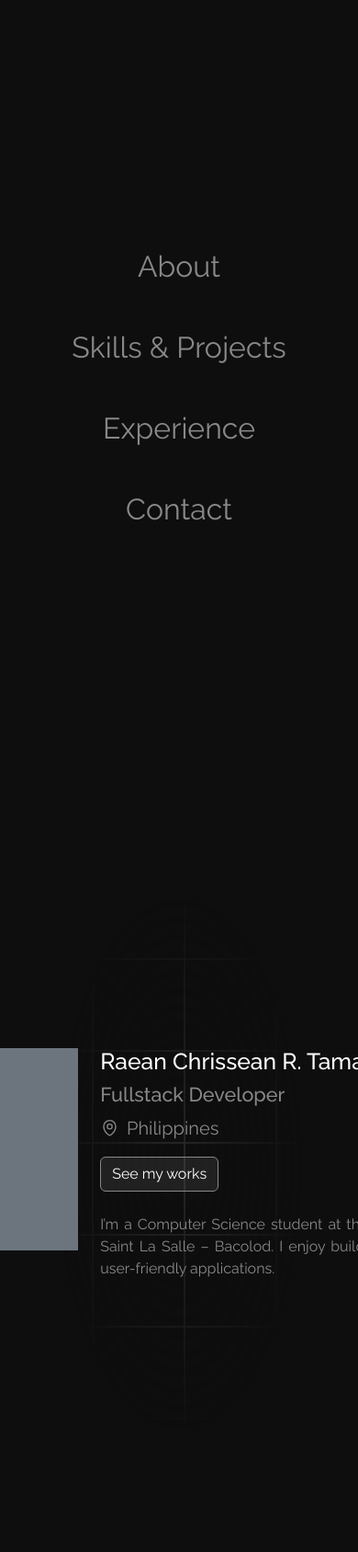
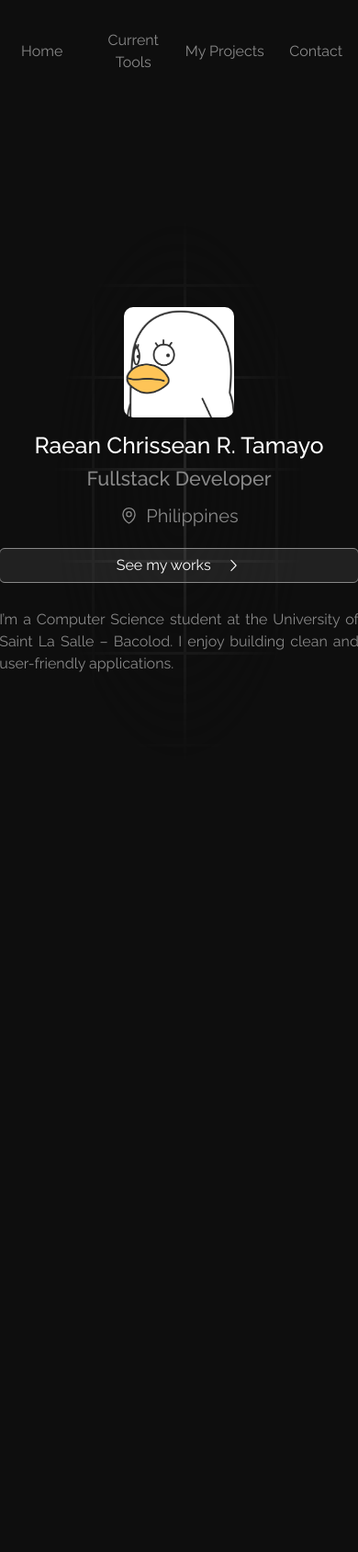
Before and after one commit to Tamagomago/cbad-portfolio, a PHP site: page / in a window 390 px wide; the page is wider, and only the part inside the window is pictured. Shown: that part at 92% size. After the commit the page ends 731 px from the top of that part, so only its background shows below. Run offline with PHP 8.4, Linux system fonts and the light colour scheme.

Commit message:
feat: add homepage, projects, contacts, and tools pages

```diff
--- a/index.php
+++ b/index.php
@@ -14,26 +14,32 @@
         integrity="sha384-LN+7fdVzj6u52u30Kp6M/trliBMCMKTyK833zpbD+pXdCLuTusPj697FH4R/5mcr" crossorigin="anonymous">
 </head>
 <body>
-<div class="container-fluid g-0 min-vh-100 d-flex align-items-center justify-content-center">
+<div class="container-fluid g-0 p-0 min-vh-100 d-flex align-items-center justify-content-center">
   <!-- sidebar (3 cols), main content (9 cols) -->
   <div class="row g-0 w-100">
-    <aside class="col-12 col-md-3 h-lg-100">
+    <aside class="col-12 col-md-3 mb-md-0 g-0 p-0">
       <?php include __DIR__ . '/menu.php'; ?>
     </aside>
-    <main class="col-12 col-md-9 d-flex align-items-center justify-content-center">
-      <div class="design-surface d-flex align-items-center justify-content-center position-relative w-100">
-        <!-- design surface -->
-        <div class="overlay position-absolute"></div>
-        <div class="d-flex align-items-stretch">
-          <!-- Image placeholder -->
-          <div class="placeholder-box bg-secondary"></div>
+    <main class="col-12 col-md-9 d-flex align-items-center justify-content-center main-pane g-0 p-0">
+      <div
+        class="design-surface d-flex align-items-center justify-content-center position-relative w-100 p-3 p-md-4 p-lg-5">
+        <div class="index-overlay position-absolute"></div>
+        <div class="d-flex flex-column flex-sm-row align-items-center gap-3 gap-md-4 gap-lg-5">
+          <!-- Profile -->
+          <div class="profile-wrapper mx-auto mx-sm-0 flex-shrink-0 fade-in">
+            <img src="assets/images/profile.png" alt="profile" class="img-fluid">
+          </div>
 
           <!-- Content -->
-          <div class="content-box d-flex flex-column justify-content-center px-4">
-            <h1 class="fs-2">Raean Chrissean R. Tamayo</h1>
-            <h1 class="fs-4 txt-muted">Fullstack Developer</h1>
-            <!-- Location -->
-            <div class="d-flex align-items-center gap-2 mb-3">
+          <div class="content-box d-flex flex-column justify-content-center gap-1
+              text-center text-sm-start align-items-center align-items-sm-start stagger">
+
+            <div class="d-flex flex-column align-items-center align-items-sm-start">
+              <h1 class="fs-2">Raean Chrissean R. Tamayo</h1>
+              <h1 class="fs-4 txt-muted">Fullstack Developer</h1>
+            </div>
+
+            <div class="d-flex align-items-center justify-content-center justify-content-sm-start gap-2 mb-3">
               <div class="loc-img d-flex items-center justify-center">
                 <img src="assets/icons/loc.svg" alt="location" class="img-fluid">
               </div>
@@ -41,25 +47,28 @@
                 Philippines
               </a>
             </div>
-            <!-- See my works button -->
-            <div class="d-flex">
-              <button type="button" class="btn btn-outline-light w-auto d-flex align-items-center gap-2">
+
+            <div class="d-flex w-100 w-sm-auto">
+              <a href="projects.php"
+                 class="btn btn-outline-light w-100 w-sm-auto d-flex align-items-center justify-content-center gap-2">
                 See my works
-              </button>
+                <img src="assets/icons/arrow-right.svg" alt="arrow right" class="img-fluid btn-icon">
+              </a>
             </div>
-            <!-- About me -->
+
             <div class="about-me mt-4">
               <p class="fs-6 txt-muted">
                 I’m a Computer Science student at the University
-                of Saint La Salle – Bacolod. I enjoy building clean and user-friendly applications. </p>
+                of Saint La Salle – Bacolod. I enjoy building clean and user-friendly applications.
+              </p>
             </div>
           </div>
         </div>
-      </div> <!-- close .design-surface -->
+
+      </div>
     </main>
   </div>
 </div>
-
 <script src="https://cdn.jsdelivr.net/npm/bootstrap@5.3.7/dist/js/bootstrap.bundle.min.js"
         integrity="sha384-ndDqU0Gzau9qJ1lfW4pNLlhNTkCfHzAVBReH9diLvGRem5+R9g2FzA8ZGN954O5Q"
         crossorigin="anonymous"></script>
--- a/menu.php
+++ b/menu.php
@@ -1,9 +1,8 @@
-<div class="sidebar d-flex flex-column justify-content-center align-items-center text-center py-4">
-  <!--  <p class="txt-muted fs-1 mb-5">Raean.dev</p>-->
-  <nav class="nav flex-column align-items-center gap-2">
-    <a href="#about" class="sidebar-items">About</a>
-    <a href="#projects" class="sidebar-items">Skills & Projects</a>
-    <a href="#experience" class="sidebar-items">Experience</a>
-    <a href="#contact" class="sidebar-items">Contact</a>
+<div class="sidebar d-flex flex-column justify-content-center align-items-center text-center py-4 h-md-100">
+  <nav class="align-items-center gap-2 gap-md-3 gap-lg-4">
+    <a href="index.php" class="sidebar-items">Home</a>
+    <a href="tools.php" class="sidebar-items">Current Tools</a>
+    <a href="projects.php" class="sidebar-items">My Projects</a>
+    <a href="contacts.php" class="sidebar-items">Contact</a>
   </nav>
 </div>
--- a/style.css
+++ b/style.css
@@ -2,7 +2,7 @@
   --foreground: #ffffff;
   --background: #0e0e0e;
   --muted: #888888;
-  --glow-color: rgba(41, 41, 41, 0.8);
+  --glow-color: rgb(37, 37, 37);
 }
 
 * {
@@ -11,18 +11,80 @@
   margin: 0;
   padding: 0;
   color: var(--foreground);
-  /*outline: 1px solid red;*/
+  /*outline: 1px solid red !important;*/
+}
+
+#projects-btn {
+  font-size: clamp(1rem, 1.1vw, 1.75rem);
+  font-weight: 300;
+  transition:
+    background-color 0.2s ease-in-out,
+    color 0.2s ease-in-out;
+  color: var(--background);
+  background-color: var(--foreground);
+}
+
+.sidebar-items:hover {
+  color: var(--foreground);
+  scale: 2.3;
+}
+
+.header-text {
+  font-size: clamp(2.5rem, 6vw, 6rem);
+  font-weight: 600;
+  line-height: 1;
+}
+
+.section-description {
+  font-size: clamp(1rem, 1.25vw, 1.125rem);
+  line-height: 1.6;
+  max-width: 65ch;
+}
+
+nav {
+  display: flex;
+  flex-direction: column;
+}
+
+.sidebar-selected {
+  color: var(--foreground);
+}
+
+.card {
+  color: var(--foreground) !important;
+  background-color: rgba(30, 30, 30, 0.76) !important;
+}
+
+.loc-link,
+.socials,
+.sidebar-items {
+  transition:
+    color 0.2s,
+    text-decoration 0.2s;
+  text-decoration: none;
+  color: var(--muted);
+}
+
+.loc-link:hover,
+.socials:hover {
+  text-decoration: underline dotted;
+  text-decoration-thickness: 0.15em;
+}
+
+body {
+  background-color: var(--background);
 }
 
 .design-surface {
   position: relative;
   z-index: 1;
+  overflow: hidden;
   width: 100%;
   min-height: 100vh;
   background-color: var(--background);
   background-image:
-    linear-gradient(0deg, var(--glow-color) 2px, transparent 2px),
-    linear-gradient(90deg, var(--glow-color) 2px, transparent 2px);
+    linear-gradient(0deg, var(--glow-color) 3px, transparent 3px),
+    linear-gradient(90deg, var(--glow-color) 3px, transparent 3px);
   background-size: 100px 100px;
   filter: drop-shadow(0 0 4px var(--glow-color))
     drop-shadow(0 0 10px var(--glow-color))
@@ -38,35 +100,67 @@
   z-index: 1;
 }
 
-.overlay {
+.index-overlay {
+  position: absolute;
   pointer-events: none;
   background-color: inherit;
   inset: 0;
-  mask-image: radial-gradient(ellipse at center, transparent 5%, black 50%);
+  mask-image: radial-gradient(
+    ellipse at center,
+    rgba(255, 255, 255, 0) 5%,
+    black 50%
+  );
 }
 
 .txt-muted {
-  color: var(--muted) !important;
+  color: var(--muted);
+}
+
+.about-me > p {
+  width: 40ch;
+  max-width: 100%;
+  margin: 0 auto;
+  text-align: justify;
+}
+
+.email-link {
+  text-decoration: none;
+}
+
+.email-link:hover {
+  text-decoration: underline;
+  text-decoration-thickness: 0.1em;
+}
+
+.main-pane {
+  outline: 1px solid var(--background);
+  background-color: var(--background);
+}
+
+.sidebar {
+  position: relative;
+  z-index: 2;
+  height: 100%;
+  min-height: 100vh;
+  outline: 1px solid var(--background);
+  background-color: var(--background);
+}
+
+.card-border {
+  border: 1px solid var(--muted) !important;
+}
+
+.sidebar-items {
+  font-size: clamp(1rem, 2.8vw, 1.75rem);
+  width: 100%;
+  margin: 0.5em 0;
+  transition: scale 0.2s ease-in-out;
 }
 
 .loc-img {
   width: 1.3em;
   height: 1.3em;
   vertical-align: middle;
-}
-
-.loc-link,
-.socials,
-.sidebar-items {
-  transition: text-decoration 0.2s;
-  text-decoration: none;
-  color: var(--muted) !important;
-}
-
-.loc-link:hover,
-.socials:hover {
-  text-decoration: underline dotted;
-  text-decoration-thickness: 0.15em;
 }
 
 .social-icon {
@@ -81,57 +175,158 @@
   width: 1.1em;
   height: 1.1em;
   margin-left: 0.5em;
-  transition: transform 0.2s ease;
+  transition: transform 0.2s ease-in-out;
   vertical-align: -0.1em;
 }
 
 .btn-outline-light {
   transition:
-    background-color 0.2s ease,
-    border-color 0.2s ease;
+    background-color 0.2s ease-in-out,
+    border-color 0.2s ease-in-out;
   color: var(--foreground) !important;
   border-color: var(--muted) !important;
   background-color: rgba(136, 136, 136, 0.16) !important;
 }
 
-.btn-outline-light:hover .btn-icon {
-  transform: translateX(2px);
-}
 .btn-outline-light:hover {
   border-color: var(--foreground) !important;
-  background-color: rgba(136, 136, 136, 0.24) !important;
+  background-color: rgba(166, 166, 166, 0.24) !important;
 }
 
-.placeholder-box {
-  width: 220px;
-  height: 100%;
+.btn-outline-light:hover .btn-icon {
+  transform: translateX(4px);
+}
+
+.btn-outline-muted {
+  color: var(--muted) !important;
+  border-color: var(--muted) !important;
+  background-color: transparent !important;
+}
+.btn-outline-muted:hover {
+  color: var(--foreground) !important;
+  border-color: var(--foreground) !important;
+  background-color: rgba(136, 136, 136, 0.16) !important;
+}
+
+.tool-icon {
+  display: block;
+  flex-shrink: 0;
+  width: 28px;
+  height: 28px;
+  border-radius: 4px;
+}
+
+.profile-wrapper {
+  overflow: hidden;
+  width: clamp(120px, 30vw, 220px);
+  border-radius: 10px;
   aspect-ratio: 1 / 1;
 }
 
-.sidebar {
-  position: relative;
-  z-index: 2;
+.profile-wrapper > img {
+  width: 100%;
   height: 100%;
-  min-height: 100vh;
-  background-color: var(--background);
+  object-fit: cover;
 }
 
-.sidebar-items {
-  font-size: 32px;
-  width: 100%;
-  margin: 0.5em 0;
-  transition: scale 0.2s ease;
-  outline: 1px solid #0e0e0e;
+.list-unstyled {
 }
 
-.sidebar-items:hover {
-  scale: 2.1;
+@media (max-width: 768px) {
+  .sidebar-items:hover {
+    scale: 1.05;
+  }
+  .sidebar {
+    height: auto;
+    min-height: auto;
+  }
+
+  nav {
+    align-items: center;
+    flex-direction: row;
+    justify-content: center;
+    width: 100%;
+    background-color: var(--background);
+    gap: 0.75rem;
+  }
+
+  .header-text {
+    font-size: clamp(1.75rem, 64px, 30rem);
+    text-align: center;
+  }
+
+  .section-description {
+    font-size: 1rem;
+    max-width: 90%;
+    text-align: center;
+  }
 }
 
-.about-me > p {
-  z-index: 1;
-  width: 40ch;
-  max-width: 100%;
-  margin: 0 auto;
-  text-align: justify;
+.fade-in {
+  transform: translateY(20px);
+  animation: fadeInUp 0.8s ease forwards;
+  opacity: 0;
 }
+
+@keyframes fadeInUp {
+  from {
+    opacity: 0;
+    transform: translateY(20px);
+  }
+  to {
+    opacity: 1;
+    transform: translateY(0);
+  }
+}
+
+/* stagger effect */
+.stagger > * {
+  transform: translateY(20px);
+  animation: fadeInUp 0.8s ease forwards;
+  opacity: 0;
+}
+
+.stagger > *:nth-child(1) {
+  animation-delay: 0.1s;
+}
+.stagger > *:nth-child(2) {
+  animation-delay: 0.2s;
+}
+.stagger > *:nth-child(3) {
+  animation-delay: 0.3s;
+}
+.stagger > *:nth-child(4) {
+  animation-delay: 0.4s;
+}
+.stagger > *:nth-child(5) {
+  animation-delay: 0.5s;
+}
+.stagger > *:nth-child(6) {
+  animation-delay: 0.6s;
+}
+.stagger > *:nth-child(7) {
+  animation-delay: 0.7s;
+}
+.stagger > *:nth-child(8) {
+  animation-delay: 0.8s;
+}
+.stagger > *:nth-child(9) {
+  animation-delay: 0.9s;
+}
+.stagger > *:nth-child(10) {
+  animation-delay: 1s;
+}
+.stagger > *:nth-child(11) {
+  animation-delay: 1.1s;
+}
+
+@media (min-width: 768px) {
+  .sidebar {
+    position: fixed;
+    top: 0;
+    left: 0;
+    width: 25%;
+    height: 100vh;
+    min-height: 100vh;
+  }
+}
```
Also changed, not shown: contacts.php (added, +53 -0 lines), projects.php (added, +136 -0 lines), tools.php (added, +167 -0 lines), assets/icons/arrow-top-right.svg (added), assets/images/profile.png (added), assets/images/weather-app.png (added), 2 other files.
